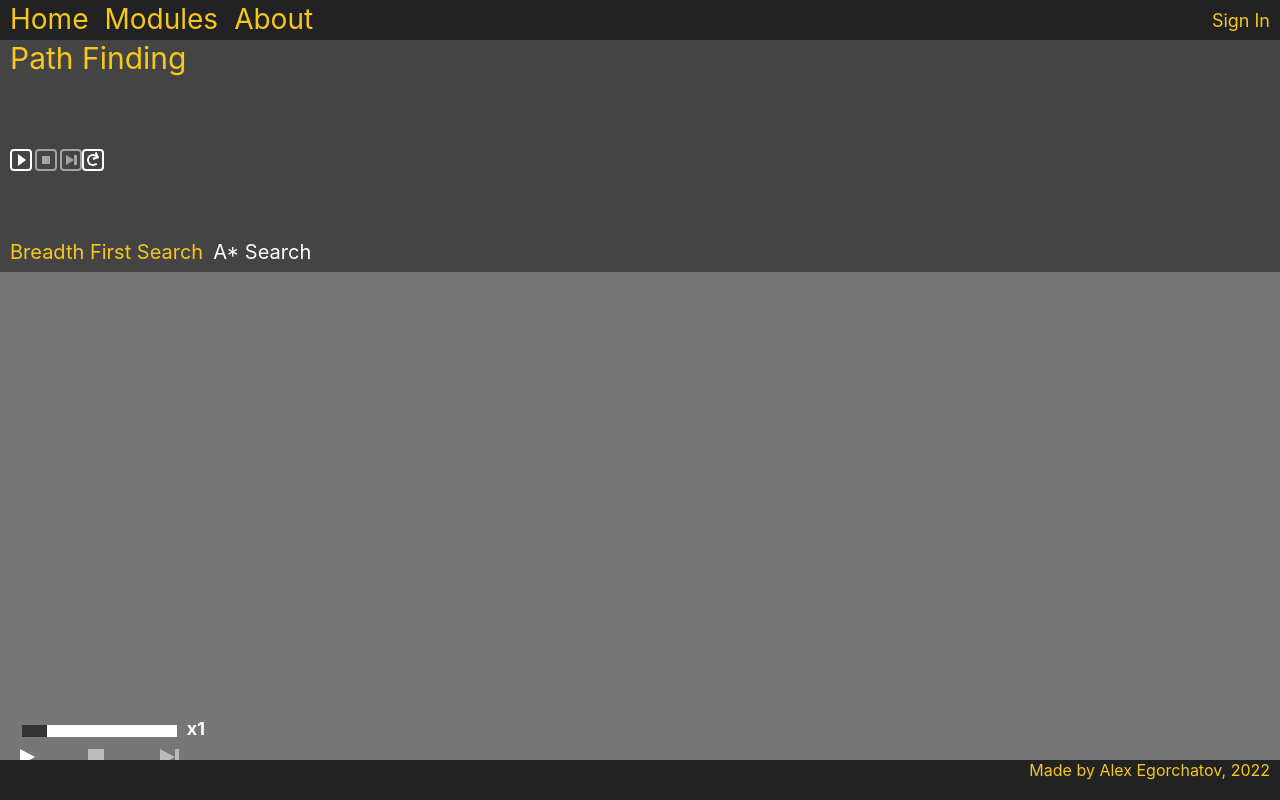
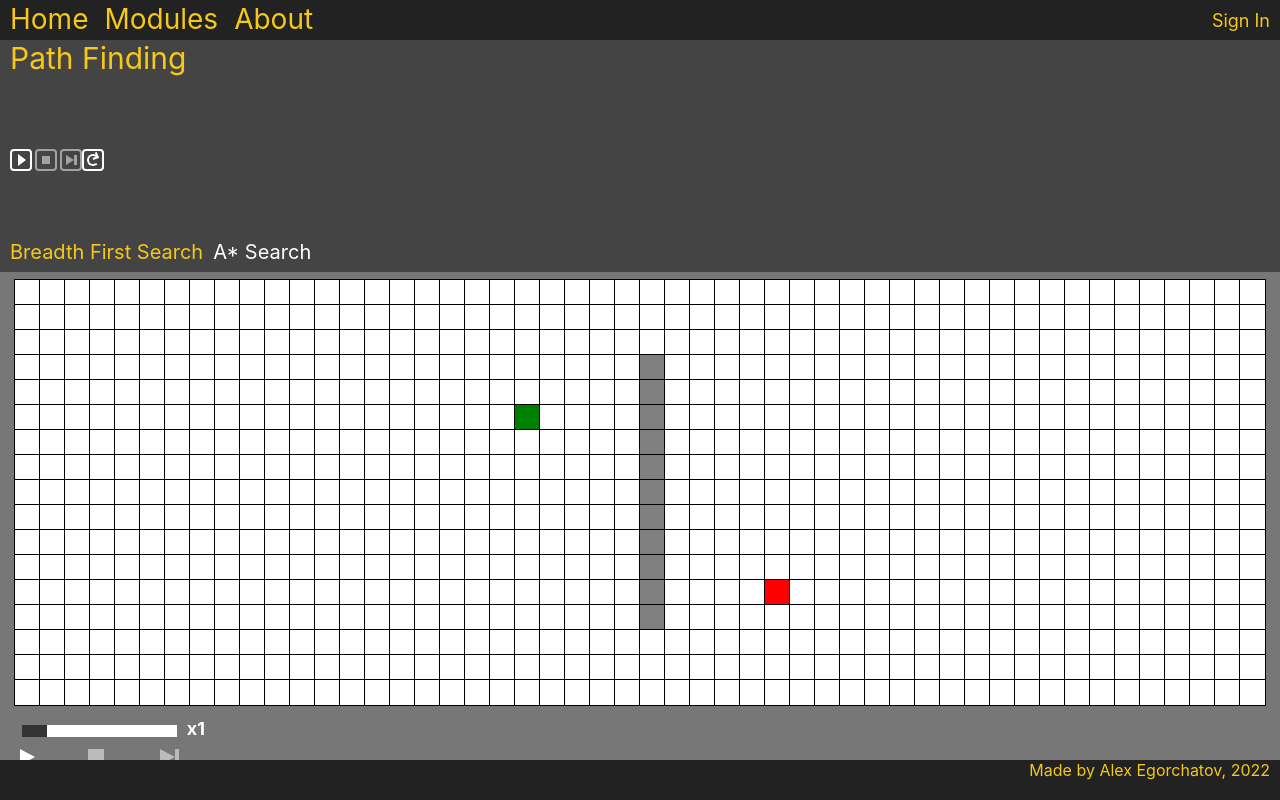
Before and after one commit to AlexEgorchatov/Algorithms, a React (Create React App) app in the folder frontend/: page /pathfinding in a window 1280 px wide. Built offline with nearby package versions, Linux system fonts and the light colour scheme.

Commit message:
Updated colors resource, renamed Refresh Button component to Reset Button

```diff
--- a/frontend/src/Components/RefreshButton.tsx
+++ b/frontend/src/Components/ResetButton.tsx
@@ -5,10 +5,10 @@ import { css } from '@emotion/react';
 import { headerItemHovered } from '../Resources/Colors';
 
 interface Props {
-  refreshFunction: () => void;
+  resetFunction: () => void;
 }
 
-export const RefreshButton = ({ refreshFunction }: Props) => {
+export const ResetButton = ({ resetFunction: refreshFunction }: Props) => {
   const algorithmState = useSelector((state: AppState) => state.animationState);
 
   const handleRefreshButtonClick = () => {
--- a/frontend/src/Pages/PathFindingPage.tsx
+++ b/frontend/src/Pages/PathFindingPage.tsx
@@ -1,19 +1,98 @@
+/* eslint-disable react-hooks/exhaustive-deps */
 /**@jsxImportSource @emotion/react */
 import { css } from '@emotion/react';
-import { mainFontColor, moduleBackground } from '../Resources/Colors';
-import { algorithmContext, animationContext } from '../Core/Helper';
+import { checkedColor, completionColor, mainFontColor, moduleBackground } from '../Resources/Colors';
+import { algorithmContext, animationContext, minAppWidth } from '../Core/Helper';
 import { ActionBar } from '../Components/ActionBar';
-import { RefreshButton } from '../Components/RefreshButton';
+import { ResetButton } from '../Components/ResetButton';
 import { pathFindingAlgorithmsData } from '../Core/Data/PathFindingData';
 import { AnimationManager } from '../Core/Other/AnimationManager';
 import { PathFindingAlgorithmsManager } from '../Core/Other/PathFindingAlgorithmsManager';
 import { AlgorithmsList } from '../Components/AlgorithmsList';
 import { SliderComponent } from '../Components/Slider';
+import { useEffect } from 'react';
+import { PathFindingCellStateEnum } from '../Resources/Enumerations';
+import { useDispatch, useSelector } from 'react-redux';
+import { updateWindowWidthStateAction } from '../Store/Shared/WindowStateManagement';
+import { AppState } from '../Store/Store';
+import { IPathFindingCellProps } from '../Core/Interfaces/IPathFindingCellProps';
+import { updatePathFindingGridState } from '../Store/Path Finding Module/PathFindingModuleStateManagement';
 
 let pathFindingAlgorithmManager: PathFindingAlgorithmsManager = new PathFindingAlgorithmsManager(pathFindingAlgorithmsData[0].algorithm);
 let pathFindingAnimationManager: AnimationManager = new AnimationManager(pathFindingAlgorithmManager);
+let minAnimationComponentWidth: number = 0;
+
+const cellSize: number = 25;
+const getCellsInRowCount = (windowWidth: number): number => {
+  return Math.floor((Math.max(windowWidth, minAppWidth) - cellSize) / cellSize);
+};
+
+const PathFindingCellComponent = ({ cellState = PathFindingCellStateEnum.Unselected }: IPathFindingCellProps) => {
+  const getColor = () => {
+    switch (cellState) {
+      case PathFindingCellStateEnum.Unselected:
+        return '#ffffff';
+
+      case PathFindingCellStateEnum.Checked:
+        return checkedColor;
+
+      case PathFindingCellStateEnum.Source:
+        return 'green';
+
+      case PathFindingCellStateEnum.Destination:
+        return 'red';
+
+      case PathFindingCellStateEnum.Wall:
+        return 'gray';
+
+      case PathFindingCellStateEnum.Path:
+        return completionColor;
+    }
+  };
+
+  return (
+    <div
+      css={css`
+        height: ${cellSize}px;
+        width: ${cellSize}px;
+        border: 1px;
+        border-color: black;
+        border-style: solid;
+        margin: -1px;
+        background-color: ${getColor()};
+        cursor: pointer;
+      `}
+    ></div>
+  );
+};
 
 const SettingsComponent = () => {
+  const windowState = useSelector((state: AppState) => state.windowState);
+  const dispatch = useDispatch();
+
+  const resetGrid = () => {
+    let grid: IPathFindingCellProps[][] = new Array(425 / cellSize);
+    let arrayLength = getCellsInRowCount(windowState.windowWidth);
+    for (let i = 0; i < grid.length; i++) {
+      grid[i] = new Array(arrayLength);
+      for (let j = 0; j < grid[i].length; j++) {
+        grid[i][j] = { cellState: PathFindingCellStateEnum.Unselected };
+      }
+    }
+    grid[Math.floor(grid.length / 2 - 3)][Math.floor(arrayLength / 2 - 5)].cellState = PathFindingCellStateEnum.Source;
+    grid[Math.round(grid.length / 2 + 3)][Math.round(arrayLength / 2 + 5)].cellState = PathFindingCellStateEnum.Destination;
+    for (let i = 3; i < grid.length - 3; i++) {
+      grid[i][Math.round(arrayLength / 2)].cellState = PathFindingCellStateEnum.Wall;
+    }
+    minAnimationComponentWidth = windowState.windowWidth;
+
+    dispatch(updatePathFindingGridState(grid));
+  };
+
+  useEffect(() => {
+    resetGrid();
+  }, []);
+
   return (
     <div
       css={css`
@@ -50,7 +129,7 @@ const SettingsComponent = () => {
           <animationContext.Provider value={{ animationManager: pathFindingAnimationManager }}>
             <ActionBar />
           </animationContext.Provider>
-          <RefreshButton refreshFunction={() => {}} />
+          <ResetButton resetFunction={() => {}} />
         </div>
       </div>
     </div>
@@ -58,6 +137,8 @@ const SettingsComponent = () => {
 };
 
 const AnimationComponent = () => {
+  const pathFindingState = useSelector((state: AppState) => state.pathFindingModuleState);
+
   return (
     <div
       css={css`
@@ -83,6 +164,7 @@ const AnimationComponent = () => {
           background-color: ${moduleBackground};
           height: 94%;
           min-height: 500px;
+          min-width: ${minAnimationComponentWidth}px;
         `}
       >
         <div
@@ -94,18 +176,20 @@ const AnimationComponent = () => {
             align-items: flex-end;
           `}
         >
-          {/* <div
-            css={css`
-              display: flex;
-              align-items: flex-end;
-              justify-content: space-between;
-              width: ${sortingModuleState.sortingBars.length * sortingBarWidth}px;
-            `}
-          >
-            {sortingModuleState.sortingBars.map((bar, index) => (
-              <SortingBarComponent key={index} barID={bar.barID} barHeight={bar.barHeight} barState={bar.barState} leftOffset={bar.leftOffset} />
+          <div>
+            {pathFindingState.pathFindingGrid.map((row, rowIndex) => (
+              <div
+                css={css`
+                  display: flex;
+                `}
+                key={rowIndex}
+              >
+                {row.map((cellState, cellIndex) => (
+                  <PathFindingCellComponent key={cellIndex} cellState={cellState.cellState} />
+                ))}
+              </div>
             ))}
-          </div> */}
+          </div>
         </div>
         <div
           css={css`
@@ -124,6 +208,19 @@ const AnimationComponent = () => {
 };
 
 export const PathFindingPage = () => {
+  const dispatch = useDispatch();
+
+  useEffect(() => {
+    const handleWindowResize = () => {
+      dispatch(updateWindowWidthStateAction(window.innerWidth));
+    };
+
+    window.addEventListener('resize', handleWindowResize);
+    return () => {
+      window.removeEventListener('resize', handleWindowResize);
+    };
+  }, []);
+
   return (
     <div
       css={css`
--- a/frontend/src/Pages/SortingPage.tsx
+++ b/frontend/src/Pages/SortingPage.tsx
@@ -2,12 +2,11 @@
 /**@jsxImportSource @emotion/react */
 import { css } from '@emotion/react';
 import React, { useEffect, useRef } from 'react';
-import { completionColor, errorMessageColor, mainFontColor, moduleBackground, pivotColor } from '../Resources/Colors';
+import { checkedColor, completionColor, errorMessageColor, mainFontColor, moduleBackground, pivotColor } from '../Resources/Colors';
 import { SliderComponent } from '../Components/Slider';
 import { sortingAlgorithmsData } from '../Core/Data/SortingData';
-import { useSelector } from 'react-redux';
+import { useSelector, useDispatch } from 'react-redux';
 import { AppState } from '../Store/Store';
-import { useDispatch } from 'react-redux';
 import {
   updateSortingBarsStateAction,
   updateSortingInputStateAction,
@@ -17,7 +16,7 @@ import {
 import { updateWindowWidthStateAction } from '../Store/Shared/WindowStateManagement';
 import { ActionBar } from '../Components/ActionBar';
 import { algorithmContext, algorithmIterationBaseTime, animationContext, minAppWidth } from '../Core/Helper';
-import { RefreshButton } from '../Components/RefreshButton';
+import { ResetButton } from '../Components/ResetButton';
 import { SortingAlgorithmsManager } from '../Core/Other/SortingAlgorithmsManager';
 import { AnimationManager } from '../Core/Other/AnimationManager';
 import { SortingBarStateEnum } from '../Resources/Enumerations';
@@ -171,10 +170,10 @@ const GenerateInputComponent = () => {
   const inputRef = useRef<HTMLInputElement>(null);
 
   useEffect(() => {
-    handleGenerateElements();
+    generateElements();
   }, []);
 
-  const handleGenerateElements = () => {
+  const generateElements = () => {
     if (animationState.hasAnimationStarted) return;
     if (inputRef.current === null) return;
 
@@ -201,7 +200,7 @@ const GenerateInputComponent = () => {
   const handleEnterKeyUp = (e: React.KeyboardEvent<HTMLInputElement>) => {
     if (e.key !== 'Enter') return;
 
-    handleGenerateElements();
+    generateElements();
   };
 
   const validateInput = (currentInput: string) => {
@@ -220,7 +219,7 @@ const GenerateInputComponent = () => {
         width: 73px;
       `}
     >
-      <RefreshButton refreshFunction={handleGenerateElements} />
+      <ResetButton resetFunction={generateElements} />
       <input
         css={css`
           width: 40px;
@@ -272,10 +271,10 @@ const SortingBarComponent = ({ barHeight, barID, barState = SortingBarStateEnum.
         return 'white';
 
       case SortingBarStateEnum.Selected:
-        return 'orange';
+        return checkedColor;
 
       case SortingBarStateEnum.Pivot:
-        return `${pivotColor}`;
+        return pivotColor;
 
       case SortingBarStateEnum.Completed:
         return completionColor;
--- a/frontend/src/Pages/StringMatchingPage.tsx
+++ b/frontend/src/Pages/StringMatchingPage.tsx
@@ -16,7 +16,7 @@ import {
 import { algorithmContext, animationContext } from '../Core/Helper';
 import { ActionBar } from '../Components/ActionBar';
 import { SliderComponent } from '../Components/Slider';
-import { RefreshButton } from '../Components/RefreshButton';
+import { ResetButton } from '../Components/ResetButton';
 import { StringMatchingAlgorithmsManager } from '../Core/Other/StringMatchingAlgorithmsManager';
 import { AnimationManager } from '../Core/Other/AnimationManager';
 import { StringMatchingCharacterStateEnum } from '../Resources/Enumerations';
@@ -261,10 +261,10 @@ const SettingsComponent = () => {
   const dispatch = useDispatch();
 
   useEffect(() => {
-    refreshState();
+    resetState();
   }, []);
 
-  const refreshState = () => {
+  const resetState = () => {
     dispatch(updateStringMatchingPatternState(renderedPattern));
     dispatch(updateStringMatchingInputState(renderedInput));
   };
@@ -322,7 +322,7 @@ const SettingsComponent = () => {
               <animationContext.Provider value={{ animationManager: stringMatchingAnimationManager }}>
                 <ActionBar />
               </animationContext.Provider>
-              <RefreshButton refreshFunction={refreshState} />
+              <ResetButton resetFunction={resetState} />
             </div>
 
             <WarningMessageComponent message={stringMatchingModuleState.warningMessage} />
--- a/frontend/src/Resources/Colors.ts
+++ b/frontend/src/Resources/Colors.ts
@@ -7,4 +7,5 @@ export const headerItemHovered = '#f59e42';
 export const errorMessageColor = '#ff5f1f';
 export const warningMessageColor = '#ede04d';
 export const completionColor = '#FFD700';
+export const checkedColor = '#ffa500';
 export const pivotColor = '#adff2f';
```
Also changed, not shown: frontend/src/Store/Path Finding Module/PathFindingModuleStateManagement.ts (+17 -1 lines).
